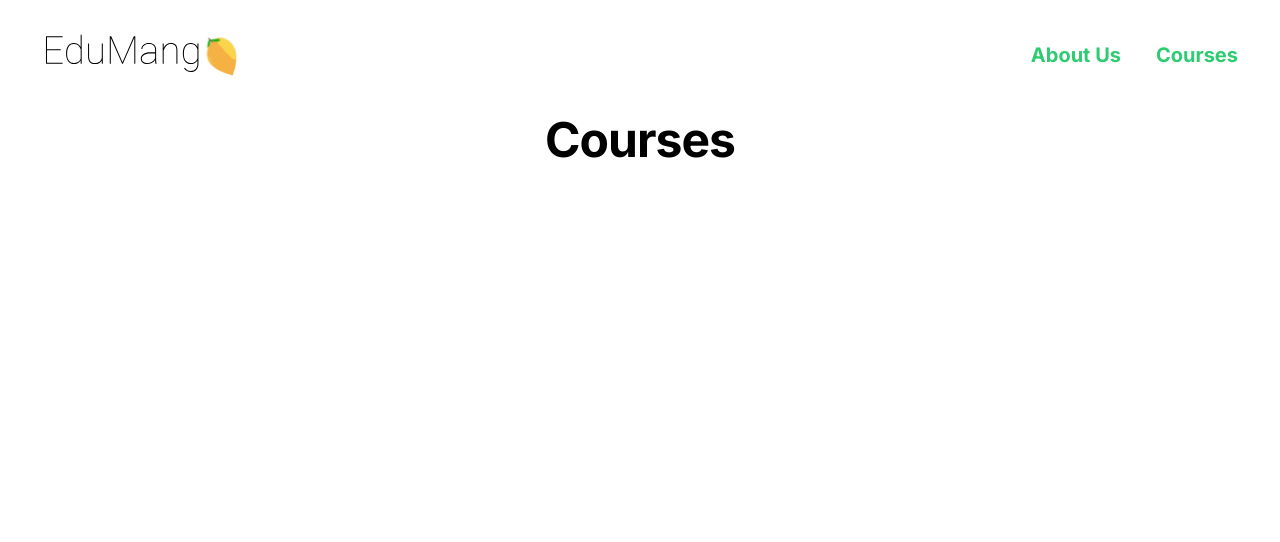
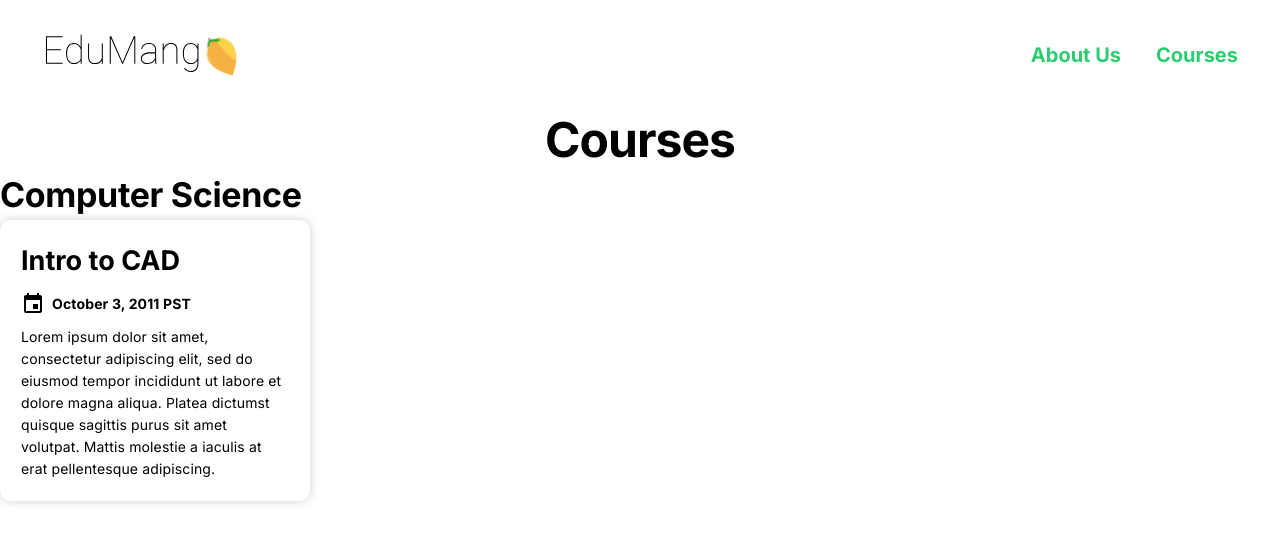
Before and after one commit to ShubhamPatilsd/www-edumango, a Next.js app: page /courses in a window 1280 px wide. Shown: the top 542 px of the page. Built offline with nearby package versions, Linux system fonts and the light colour scheme.

Commit message:
Co-authored-by: Shubham Patil <ShubhamPatilsd@users.noreply.github.com>

```diff
--- /dev/null
+++ b/src/components/CourseCard.tsx
@@ -0,0 +1,30 @@
+import React from 'react';
+
+
+interface CourseCardProps{
+
+    courseName: string;
+    courseDescription: string;
+    startingDate?: Date;
+
+
+
+}
+
+const numberToMonth = ["January", "February", "March", "April", "May", "June", "July", "August", "September", "October", "November", "December"];
+
+//put calendar icon
+
+const CourseCard:React.FC<CourseCardProps> = ({courseName, courseDescription, startingDate})=>{
+    return <div className="text-left shadow-around px-6 py-6 space-y-3 rounded-xl">
+
+          <h3 className={courseName ? "" : "hidden"}>{courseName}</h3>
+
+          <h5 className={startingDate ? "font-bold flex items-center space-x-2" : "hidden"}><img src="/event_icon.svg"/><p>{`${numberToMonth[startingDate.getMonth()]} ${startingDate.getDay()}, ${startingDate.getFullYear()} PST`}</p></h5>
+
+          <p className={courseDescription ? "" : "hidden"}>{courseDescription}</p>
+
+    </div>
+}
+
+export default CourseCard;
--- /dev/null
+++ b/src/components/CourseCardGroup.tsx
@@ -0,0 +1,28 @@
+import React from 'react';
+
+
+interface CourseCardGroupProps{
+
+    groupTitle: string;
+
+
+
+
+}
+
+
+
+//put calendar icon
+
+const CourseCardGroup:React.FC<CourseCardGroupProps> = ({groupTitle, children})=>{
+    return <div>
+    <h2>{groupTitle}</h2>
+    <div className="grid md:grid-cols-3 lg:grid-cols-4 sm:grid-cols-2 grid-cols-1 gap-4">
+        {children}
+    </div>
+
+
+  </div>
+}
+
+export default CourseCardGroup;
--- a/src/modules/courses.tsx
+++ b/src/modules/courses.tsx
@@ -1,5 +1,6 @@
 import {Navbar} from '../components/Navbar';
 import Image from 'next/image'
+import CourseCard from '../components/CourseCard'
 
 export default function Courses() {
   return (
@@ -7,9 +8,32 @@ export default function Courses() {
         <div className="md:px-12 px-4">
             <Navbar/>
           </div>
-        <div className="text-center">
+        <div className="">
+          <div className="text-center">
             <h1>Courses</h1>
             </div>
+
+              {
+                // Component named "Name"
+                //<Name/>
+                //<div className="grid md:grid-cols-3 lg:grid-cols-4 sm:grid-cols-2 grid-cols-1 gap-4">
+
+              }
+
+              <div>
+                  <h2>Computer Science</h2>
+                  <div className="grid md:grid-cols-3 lg:grid-cols-4 sm:grid-cols-2 grid-cols-1 gap-4">
+                  <CourseCard courseName = 'Intro to CAD' courseDescription = 'Lorem ipsum dolor sit amet, consectetur adipiscing elit, sed do eiusmod tempor incididunt ut labore et dolore magna aliqua. Platea dictumst quisque sagittis purus sit amet volutpat. Mattis molestie a iaculis at erat pellentesque adipiscing.' startingDate={new Date('05 October 2011')}/>
+                  </div>
+
+
+                </div>
+
+
+
+            </div>
+
+
       </>
 
 
```
Also changed, not shown: public/event_icon.svg (added).
